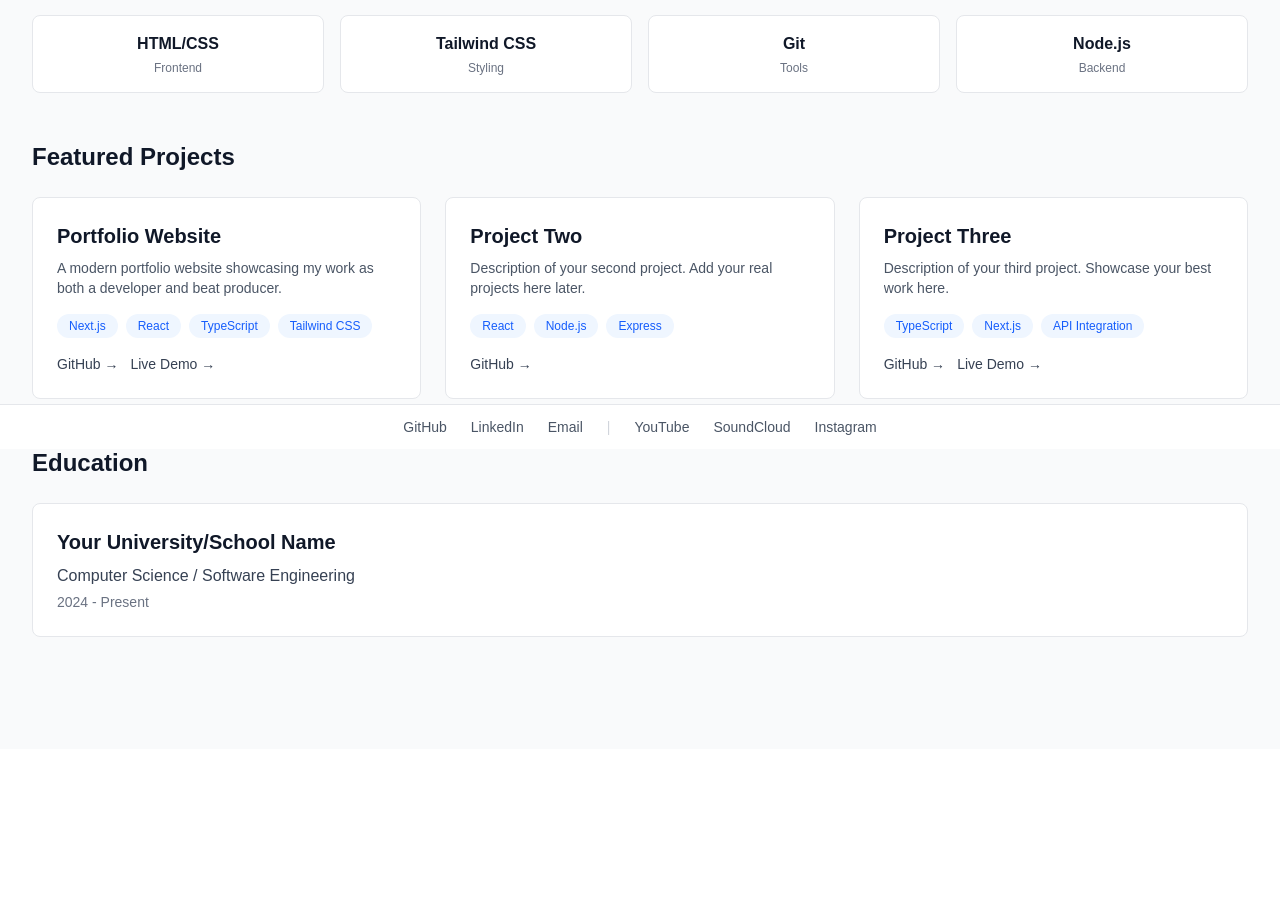
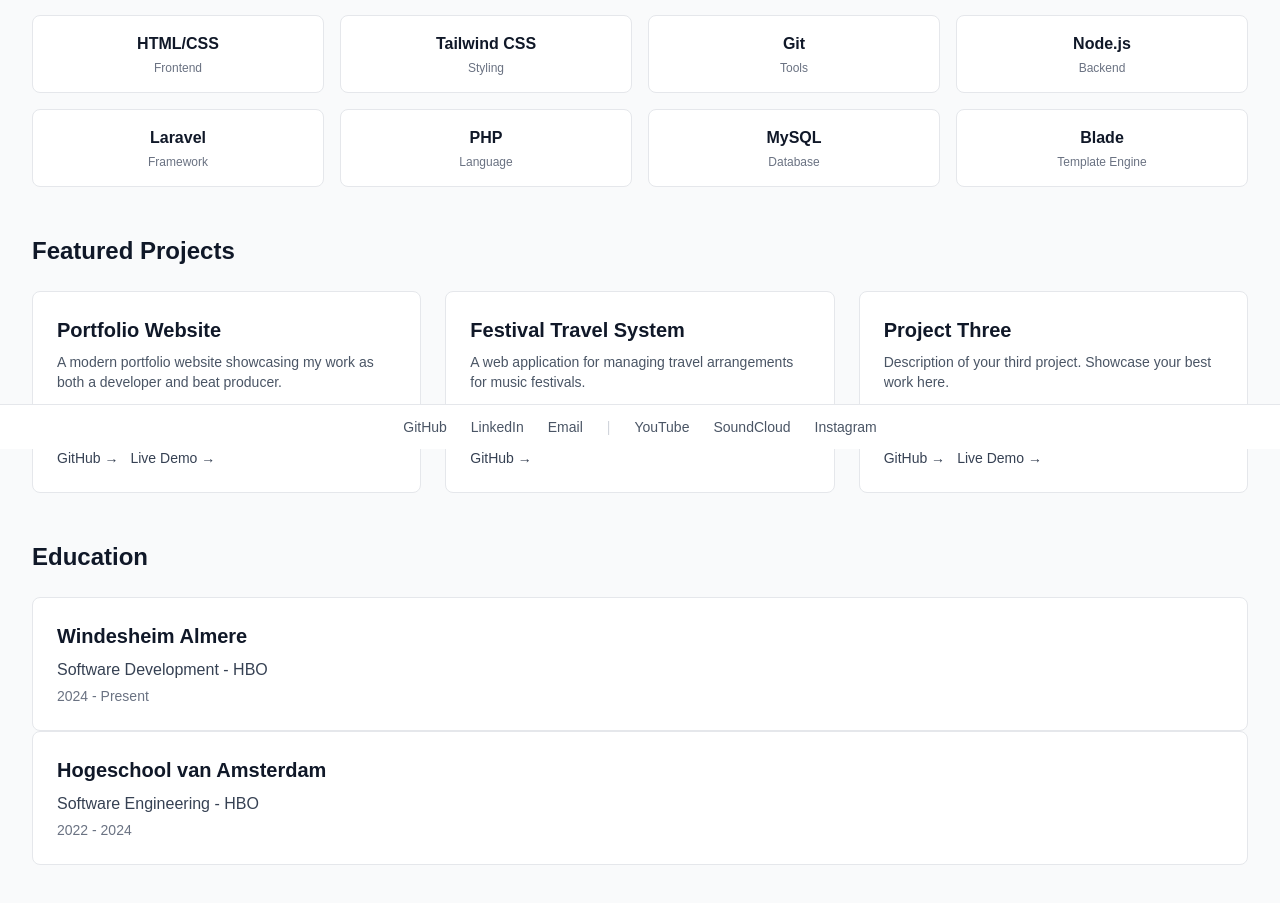
Before and after one commit to KaranDoerga/vindoe-portfolio, a Next.js app: page / in a window 1280 px wide. Shown: the part 351-1254 px from the top of the page. Before the commit the page ends 1100 px from the top, so only its background shows below. Built offline with nearby package versions, Linux system fonts and the light colour scheme.

Commit message:
feat: update dependencies and enhance personal information in portfolio

```diff
--- a/src/app/components/AboutTab.tsx
+++ b/src/app/components/AboutTab.tsx
@@ -4,11 +4,10 @@ export default function AboutTab() {
       <div className="space-y-8">
         {/* Introduction */}
         <section>
-          <h2 className="mb-4 text-2xl font-bold text-gray-900">Hey, I'm Vindoe</h2>
+          <h2 className="mb-4 text-2xl font-bold text-gray-900">Hey, ik ben Karan</h2>
           <p className="text-lg leading-relaxed text-gray-700">
-            I'm a student software developer with a passion for creating intuitive web applications
-            and crafting unique beats. My journey combines the logical world of code with the
-            creative realm of music production.
+            Ik ben een student software developer met een passie voor het creëren van intuïtieve webapplicaties.
+            Naast software ontwikkeling ben ik ook een beatmaker, waarbij ik mijn creativiteit uitdruk in de wereld van muziekproductie.
           </p>
         </section>
 
--- a/src/app/components/DeveloperTab.tsx
+++ b/src/app/components/DeveloperTab.tsx
@@ -11,6 +11,10 @@ const skills = [
   { name: 'Tailwind CSS', category: 'Styling' },
   { name: 'Git', category: 'Tools' },
   { name: 'Node.js', category: 'Backend' },
+  { name: 'Laravel', category: 'Framework' },
+  { name: 'PHP', category: 'Language' },
+  { name: 'MySQL', category: 'Database' },
+  { name: 'Blade', category: 'Template Engine' },
 ]
 
 const projects = [
@@ -22,10 +26,10 @@ const projects = [
     liveUrl: 'https://vindoe.dev',
   },
   {
-    title: 'Project Two',
-    description: 'Description of your second project. Add your real projects here later.',
-    techStack: ['React', 'Node.js', 'Express'],
-    githubUrl: 'https://github.com/vindoe/project2',
+    title: 'Festival Travel System',
+    description: 'A web application for managing travel arrangements for music festivals.',
+    techStack: ['Laravel', 'PHP', 'MySQL', 'Blade'],
+    githubUrl: 'https://github.com/KaranDoerga/ftsproject',
   },
   {
     title: 'Project Three',
@@ -36,10 +40,16 @@ const projects = [
   },
 ]
 
-const education = {
-  school: 'Your University/School Name',
-  program: 'Computer Science / Software Engineering',
+const education1 = {
+  school: 'Windesheim Almere',
+  program: 'Software Development - HBO',
   year: '2024 - Present',
+}
+
+const education2 = {
+  school: 'Hogeschool van Amsterdam',
+  program: 'Software Engineering - HBO',
+  year: '2022 - 2024',
 }
 
 export default function DeveloperTab() {
@@ -69,9 +79,14 @@ export default function DeveloperTab() {
       <section>
         <h2 className="mb-6 text-2xl font-bold text-gray-900">Education</h2>
         <div className="rounded-lg border border-gray-200 bg-white p-6">
-          <h3 className="text-xl font-bold text-gray-900">{education.school}</h3>
-          <p className="mt-2 text-gray-700">{education.program}</p>
-          <p className="mt-1 text-sm text-gray-500">{education.year}</p>
+          <h3 className="text-xl font-bold text-gray-900">{education1.school}</h3>
+          <p className="mt-2 text-gray-700">{education1.program}</p>
+          <p className="mt-1 text-sm text-gray-500">{education1.year}</p>
+        </div>
+        <div className="rounded-lg border border-gray-200 bg-white p-6">
+          <h3 className="text-xl font-bold text-gray-900">{education2.school}</h3>
+          <p className="mt-2 text-gray-700">{education2.program}</p>
+          <p className="mt-1 text-sm text-gray-500">{education2.year}</p>
         </div>
       </section>
     </div>
--- a/src/app/components/SocialBar.tsx
+++ b/src/app/components/SocialBar.tsx
@@ -1,11 +1,11 @@
 // Social links configuration - user can update these later
 const socialLinks = {
-  github: 'https://github.com/vindoe',
-  linkedin: 'https://linkedin.com/in/vindoe',
-  email: 'mailto:vindoe@example.com',
+  github: 'https://github.com/KaranDoerga',
+  linkedin: 'https://www.linkedin.com/in/karan-doerga/',
+  email: 'mailto:karanv29@hotmail.com',
   youtube: 'https://youtube.com/@vindoe',
-  soundcloud: 'https://soundcloud.com/vindoe',
-  instagram: 'https://instagram.com/vindoe',
+  soundcloud: 'https://soundcloud.com/vindoebeats',
+  instagram: 'https://www.instagram.com/vinesshh__/',
 }
 
 export default function SocialBar() {
```
Also changed, not shown: package.json (+6 -6 lines), 1 other file (tests, documents, lock files or other folders).
